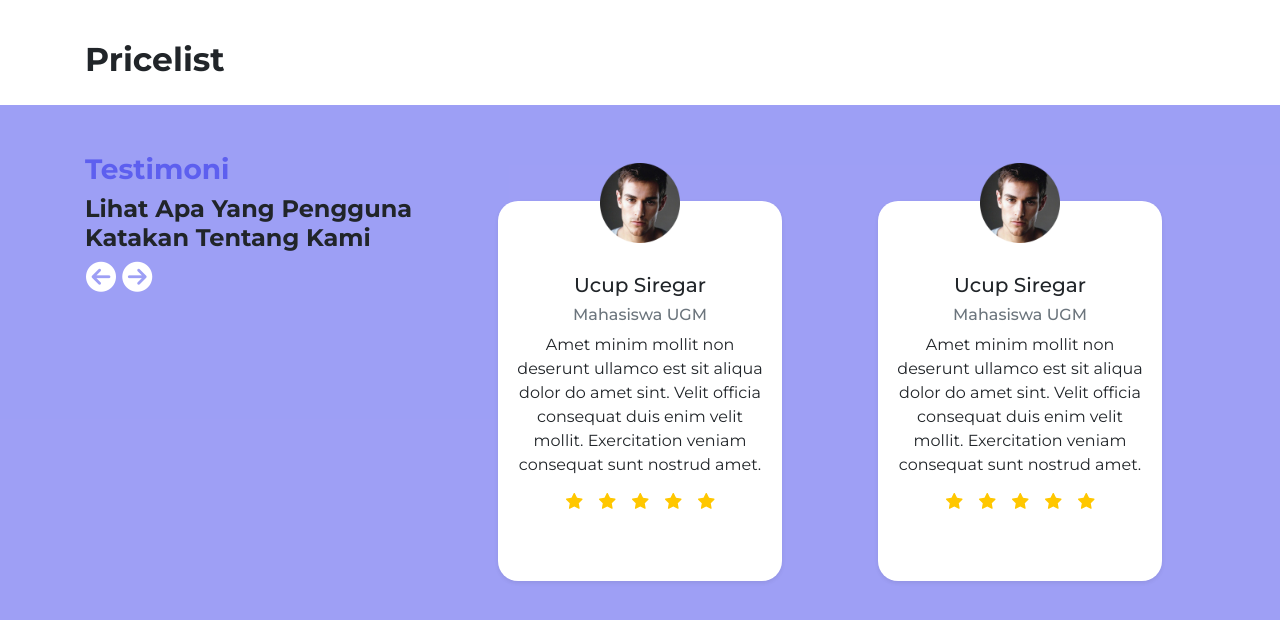
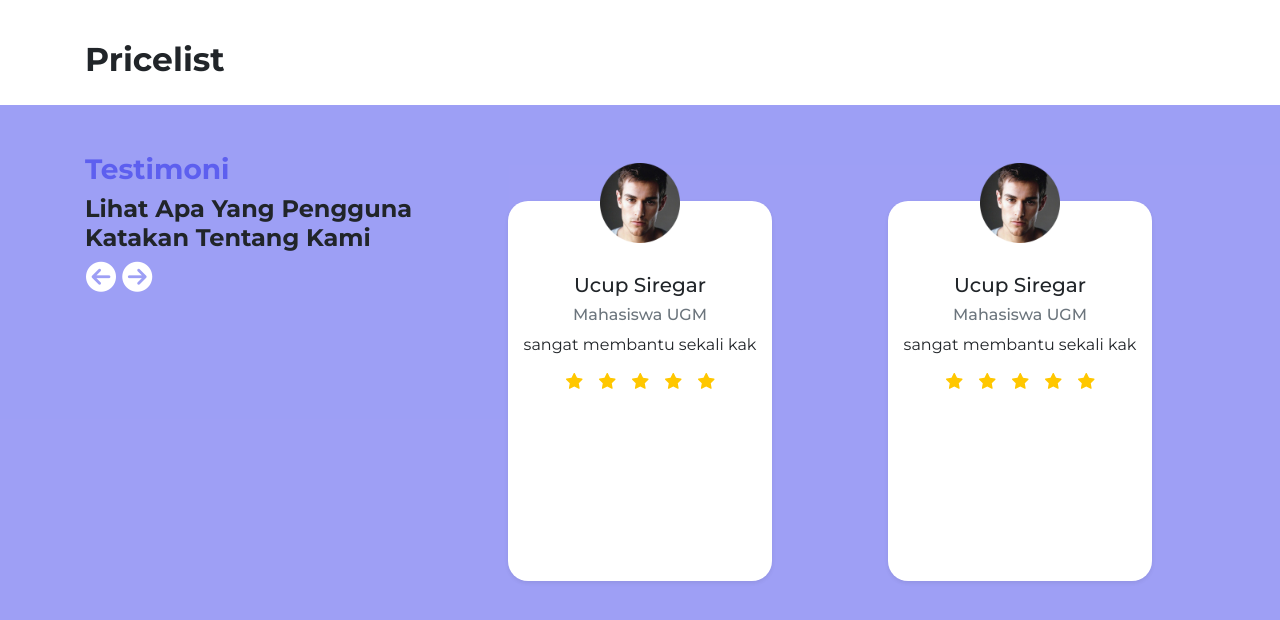
Before and after one commit to firmandikun/glorystore, a plain HTML site: page index.html in a window 1280 px wide. Shown: the part 2376-2996 px from the top of the page. Drawn offline with nearby package versions, Linux system fonts and the light colour scheme.

Commit message:
update fix glor store

```diff
--- a/index.html
+++ b/index.html
@@ -582,7 +582,7 @@
 
     <div class="container my-4 " >
             <h2 class="font-weight-bold" >
-                Galery
+                Galeri Event
             </h2>
     </div>
 
@@ -672,7 +672,7 @@
     <!-- start client -->
     <div class="container my-4 ">
             <h2 class="font-weight-bold" >
-                Kerja sama
+                Klien Kami
             </h2>
     </div>
 
@@ -738,12 +738,7 @@
                                             Mahasiswa UGM
                                         </h6>
                                         <p>
-                                            Amet minim mollit non
-                                            deserunt ullamco est sit aliqua
-                                            dolor do amet sint. Velit officia
-                                            consequat duis enim velit mollit.
-                                            Exercitation veniam consequat
-                                            sunt nostrud amet.
+                                           sangat membantu  sekali kak
                                         </p>
                                         <div class="d-flex justify-content-center">
                                             <img src="./assets/bintang.svg" alt="" class="mx-2" >
@@ -766,12 +761,7 @@
                                             Mahasiswa UGM
                                         </h6>
                                         <p>
-                                            Amet minim mollit non
-                                            deserunt ullamco est sit aliqua
-                                            dolor do amet sint. Velit officia
-                                            consequat duis enim velit mollit.
-                                            Exercitation veniam consequat
-                                            sunt nostrud amet.
+                                           sangat membantu  sekali kak
                                         </p>
                                         <div class="d-flex justify-content-center">
                                             <img src="./assets/bintang.svg" alt="" class="mx-2" >
@@ -798,12 +788,7 @@
                                                 Mahasiswa UGM
                                             </h6>
                                             <p>
-                                                Amet minim mollit non
-                                                deserunt ullamco est sit aliqua
-                                                dolor do amet sint. Velit officia
-                                                consequat duis enim velit mollit.
-                                                Exercitation veniam consequat
-                                                sunt nostrud amet.
+                                               sangat membantu  sekali kak
                                             </p>
                                             <div class="d-flex justify-content-center">
                                                 <img src="./assets/bintang.svg" alt="" class="mx-2" >
@@ -826,12 +811,7 @@
                                             Mahasiswa UGM
                                         </h6>
                                         <p>
-                                            Amet minim mollit non
-                                            deserunt ullamco est sit aliqua
-                                            dolor do amet sint. Velit officia
-                                            consequat duis enim velit mollit.
-                                            Exercitation veniam consequat
-                                            sunt nostrud amet.
+                                            sangat membantu  sekali kak
                                         </p>
                                         <div class="d-flex justify-content-center">
                                             <img src="./assets/bintang.svg" alt="" class="mx-2" >
@@ -858,12 +838,7 @@
                                             Mahasiswa UGM
                                         </h6>
                                         <p>
-                                            Amet minim mollit non
-                                            deserunt ullamco est sit aliqua
-                                            dolor do amet sint. Velit officia
-                                            consequat duis enim velit mollit.
-                                            Exercitation veniam consequat
-                                            sunt nostrud amet.
+                                            sangat membantu  sekali kak
                                         </p>
                                         <div class="d-flex justify-content-center">
                                             <img src="./assets/bintang.svg" alt="" class="mx-2" >
@@ -886,12 +861,7 @@
                                             Mahasiswa UGM
                                         </h6>
                                         <p>
-                                            Amet minim mollit non
-                                            deserunt ullamco est sit aliqua
-                                            dolor do amet sint. Velit officia
-                                            consequat duis enim velit mollit.
-                                            Exercitation veniam consequat
-                                            sunt nostrud amet.
+                                            sangat membantu  sekali kak
                                         </p>
                                         <div class="d-flex justify-content-center">
                                             <img src="./assets/bintang.svg" alt="" class="mx-2" >
```
